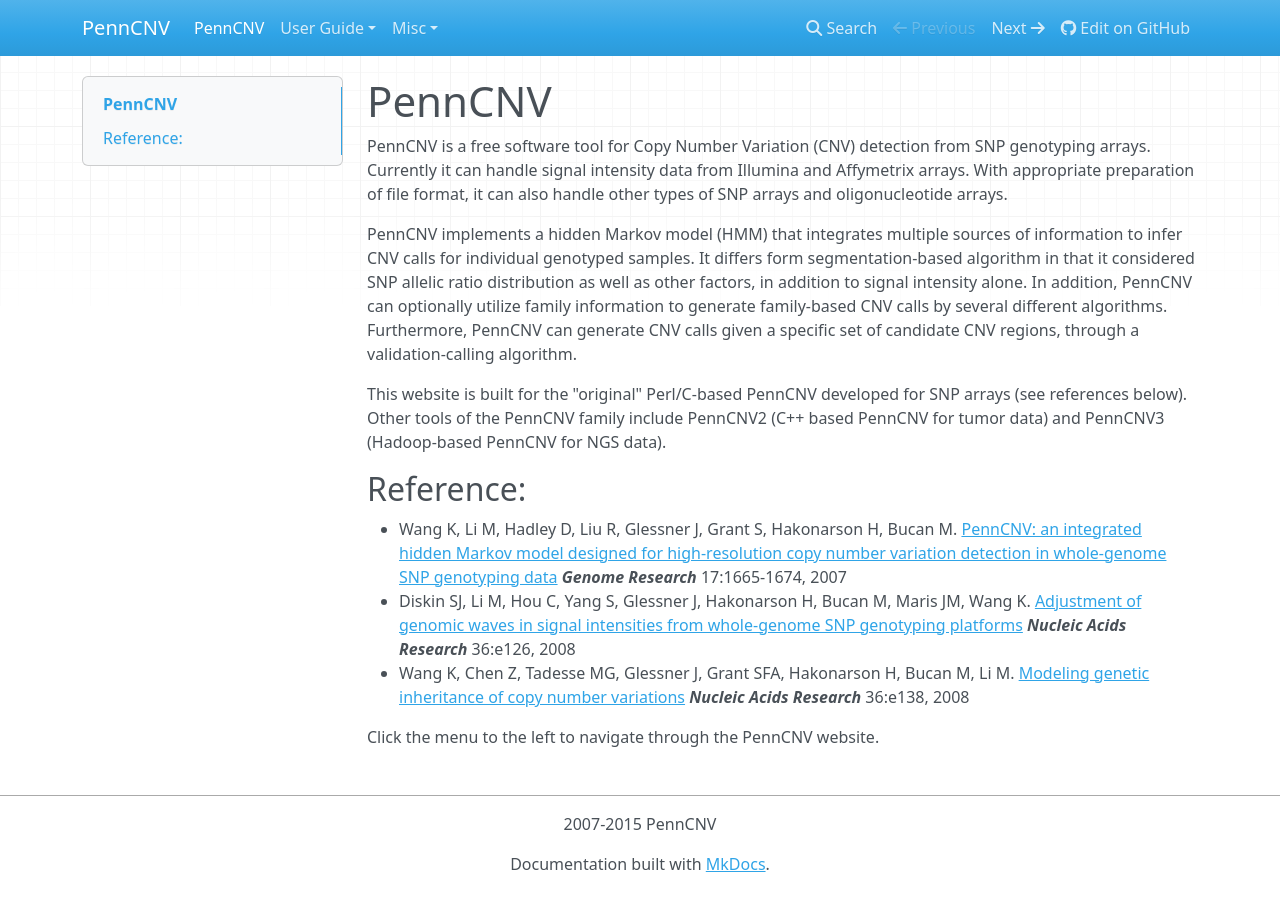
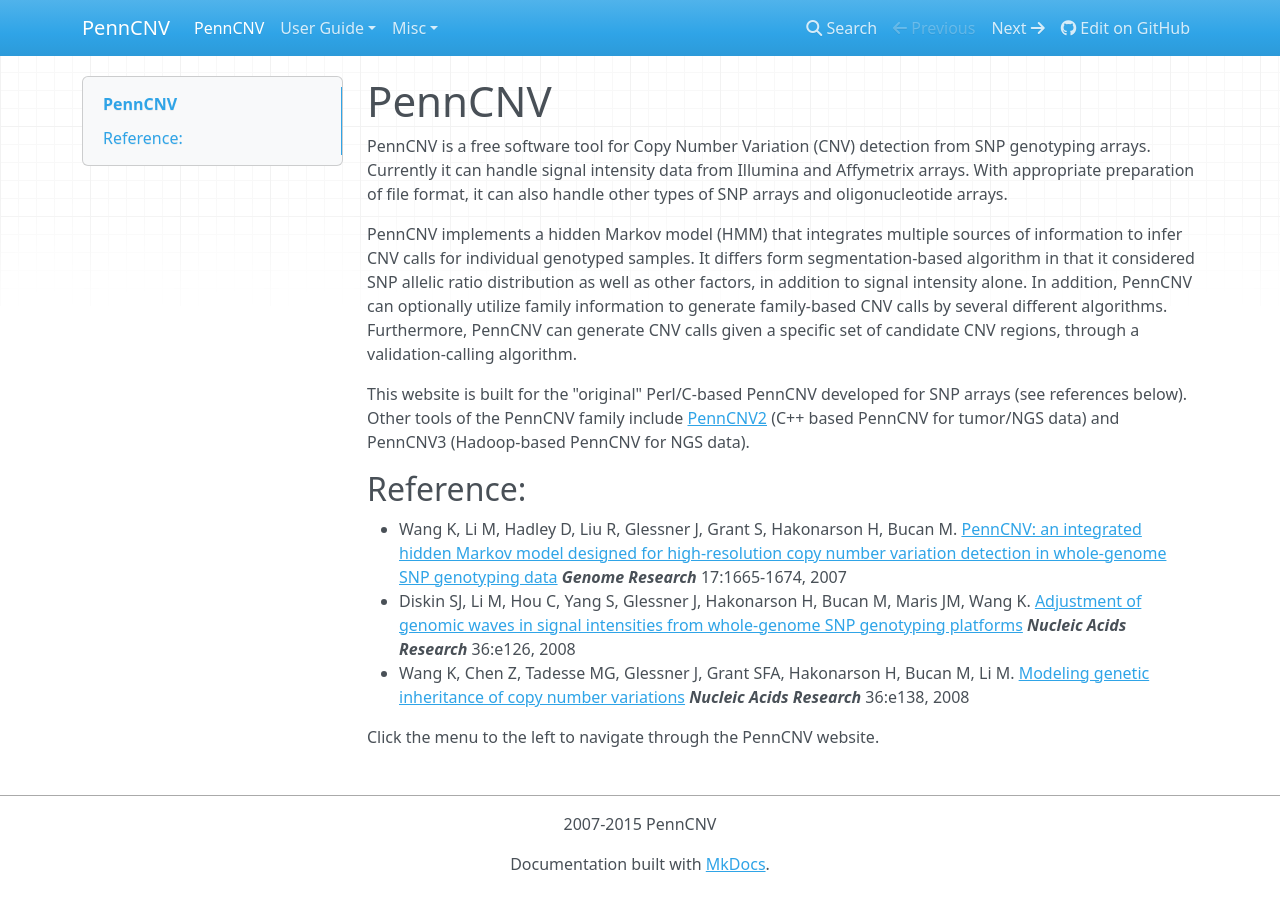
Before and after one commit to WGLab/PennCNV, an MkDocs documentation site: the page built from docs/index.md, in a window 1280 px wide. Built offline with MkDocs 1.6.1, drawn with Linux system fonts in a browser that asks for light colours; nearby versions of some CDN libraries; old or Windows-style settings are respelled for this version of MkDocs.

Commit message:
Updated index.md

```diff
--- a/docs/index.md
+++ b/docs/index.md
@@ -4,7 +4,7 @@
 
 PennCNV implements a hidden Markov model (HMM) that integrates multiple sources of information to infer CNV calls for individual genotyped samples. It differs form segmentation-based algorithm in that it considered SNP allelic ratio distribution as well as other factors, in addition to signal intensity alone. In addition, PennCNV can optionally utilize family information to generate family-based CNV calls by several different algorithms. Furthermore, PennCNV can generate CNV calls given a specific set of candidate CNV regions, through a validation-calling algorithm.
 
-This website is built for the "original" Perl/C-based PennCNV developed for SNP arrays (see references below). Other tools of the PennCNV family include PennCNV2 (C++ based PennCNV for tumor data) and PennCNV3 (Hadoop-based PennCNV for NGS data).
+This website is built for the "original" Perl/C-based PennCNV developed for SNP arrays (see references below). Other tools of the PennCNV family include [PennCNV2](http://sourceforge.net/projects/penncnv-2/) (C++ based PennCNV for tumor/NGS data) and PennCNV3 (Hadoop-based PennCNV for NGS data).
 
 ## Reference:
 
```
